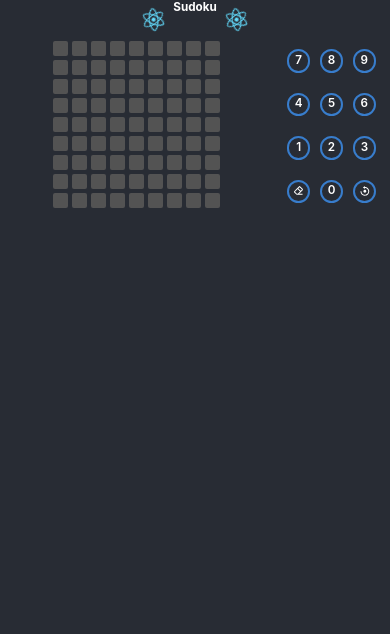
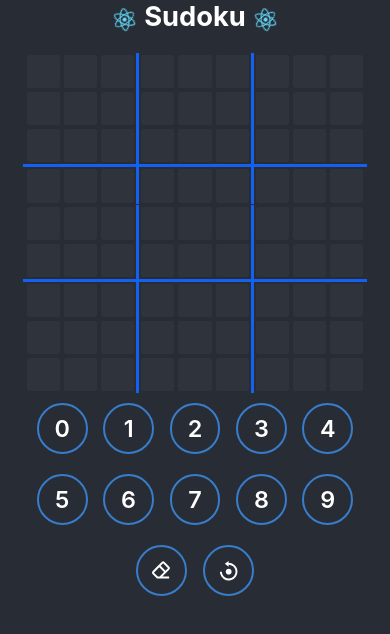
Before and after one commit to PyTanay/sudoku, a React (Create React App) app: page / in a window 390 px wide. Shown: the top 634 px of the page. Built offline with nearby package versions, Linux system fonts and the light colour scheme.

Commit message:
Major fixes validation applied

```diff
--- a/src/App.css
+++ b/src/App.css
@@ -11,9 +11,14 @@
   display: grid;
   grid-template-columns: 70% 30%;
 }
+@media only screen and (max-width: 600px) {
+  .mainGame {
+    grid-template-columns: repeat(1, 1fr);
+  }
+}
 h1.title {
   color: white;
-  font-size: 3vw;
+  font-size: 7vmin;
   padding: 0px;
   margin: 0px;
   margin-bottom: 20px;
--- a/src/App.js
+++ b/src/App.js
@@ -5,13 +5,32 @@ import './App.css';
 import WholeGrid from './components/WholeGrid';
 // import NumberSelector from './components/NumberSelector';
 import AllNumSel from './components/AllNumSel';
-import React,{ useState,useMemo} from 'react';
+import React,{ useState} from 'react';
 export const AppContext=React.createContext();
 
 function App() {
-  const [selected, setSelected] = useState([])
-  const [value, setValue] = useState([[...Array(9)],[...Array(9)],[...Array(9)],[...Array(9)],[...Array(9)],[...Array(9)],[...Array(9)],[...Array(9)],[...Array(9)]])
-  const providerValue={selected,setSelected,value,setValue}
+  const [selected, setSelected] = useState([undefined,undefined])
+  const [value, setValue] = useState([[...Array(9)].fill(null),[...Array(9)].fill(null),[...Array(9)].fill(null),[...Array(9)].fill(null),[...Array(9)].fill(null),[...Array(9)].fill(null),[...Array(9)].fill(null),[...Array(9)].fill(null),[...Array(9)].fill(null)])
+  const getCol=(col)=>{
+    var tempCol=[]
+    value.forEach(elem=>{tempCol.push(elem[col])})
+    return tempCol
+  }
+  const getBlock=(blockAddress)=>{
+    var tempBlock=[]
+    value.forEach((elem,index)=>{
+      if(index<blockAddress[0]*3 && index>=(blockAddress[0]-1)*3){
+        tempBlock.push(...elem.slice((blockAddress[1]-1)*3,blockAddress[1]*3))
+      }
+    })
+    return tempBlock
+  }
+  const getBlockAddress=(address)=>{
+    var tempRow=Math.floor(address[0]/3+1)
+    var tempCol=Math.floor(address[1]/3+1)
+    return [tempRow,tempCol]
+  }
+  const providerValue={selected,setSelected,value,setValue,getCol,getBlock,getBlockAddress}
 
   // useMemo(()=>({
   //   selected,setSelected,value,setValue
--- a/src/components/AllNumSel.jsx
+++ b/src/components/AllNumSel.jsx
@@ -4,7 +4,11 @@ import './allNumSel.css'
 import { BiEraser,BiReset } from "react-icons/bi";
 
 function AllNumSel() {
-    const arr1=[7,8,9,4,5,6,1,2,3,<BiEraser />,0,<BiReset />]
+    var arr1=[7,8,9,4,5,6,1,2,3,<BiEraser />,0,<BiReset />]
+    console.log(window.innerWidth)
+    if(window.innerWidth<=600) {
+        arr1=[0,1,2,3,4,5,6,7,8,9,<BiEraser />,<BiReset />]
+    }
     return (
         <div className="allNumSel">
             {arr1.map((x,index)=>(
--- a/src/components/OneRow.jsx
+++ b/src/components/OneRow.jsx
@@ -8,7 +8,7 @@ function OneRow(props) {
         <div className="oneRow">
             {[...Array(9)].map((i,index)=>{
                 if(index===2||index===5){
-                    return <><SingleBox key={index} col={index} row={row} /><div className="vLine"></div></>
+                    return <React.Fragment key={index}><SingleBox col={index} row={row} /><div className="vLine"></div></React.Fragment>
                 }else{
                     return <SingleBox key={index} col={index} row={row} />
                 }
--- a/src/components/SingleBox.jsx
+++ b/src/components/SingleBox.jsx
@@ -3,11 +3,48 @@ import {AppContext} from '../App'
 import './singleBox.css'
 
 function SingleBox(props) {
-    const {selected,setSelected,value}= useContext(AppContext)
+    const {selected,setSelected,value,getCol,getBlock,getBlockAddress}= useContext(AppContext)
     const [address] = useState([props.row,props.col])
+    var classList=["singleBox"]
+    if(selected.toString()===address.toString() && !classList.includes("selectedBox")){
+        classList.push("selectedBox")
+    }else{
+        classList=classList.filter(elem=>elem!=="selectedBox")
+    }
+    if(value[address[0]][address[1]]!==null && selected[0]!==undefined){
+        if(value[address[0]][address[1]]===value[selected[0]][selected[1]] && address.toString()!==selected.toString()){
+            classList.push("similarBox")
+        }else{
+            classList=classList.filter(elem=>elem!=="similarBox")
+        }
+    }
+    if(selected[0]!==undefined && value[selected[0]][selected[1]]!==null && address[0]===selected[0] && address[1]!==selected[1]){
+        if(value[address[0]].filter(x=>x===value[selected[0]][selected[1]]).length>1 && value[address[0]][address[1]]===value[selected[0]][selected[1]]){
+            classList.push("dangerBox")
+        }else{
+            classList=classList.filter(elem=>elem!=="dangerBox")
+        }
+    }
+    if(selected[0]!==undefined && value[selected[0]][selected[1]]!==null && address[1]===selected[1] && address[0]!==selected[0]){
+        if(getCol(selected[1]).filter(x=>x===value[selected[0]][selected[1]]).length>1 && value[address[0]][address[1]]===value[selected[0]][selected[1]]){
+            classList.push("dangerBox")
+        }else{
+            classList=classList.filter(elem=>elem!=="dangerBox")
+        }
+    }
+    if(selected[0]!==undefined && value[selected[0]][selected[1]]!==null && address[0]!==selected[0] && getBlockAddress(address).toString()===getBlockAddress(selected).toString()){
+        if(getBlock(getBlockAddress(address)).filter(x=>x===value[address[0]][address[1]]).length>1 && value[address[0]][address[1]]===value[selected[0]][selected[1]]){
+            classList.push("dangerBox")
+        }else{
+            classList=classList.filter(elem=>elem!=="dangerBox")
+        }
+    }
+    if(selected.toString()===address.toString() && selected[0]!==undefined){
+        console.log(value[selected[0]][selected[1]])
+    }
     return (
-        <div onClick={()=>setSelected(address)} className={`singleBox ${selected===address && "selectedBox"}`}>
-            <div className="text1 scrollIn">
+        <div onClick={()=>setSelected(address)} className={classList.join(" ")}>
+            <div className="text1">
                 {value[address[0]][address[1]]}
             </div>
         </div>
--- a/src/components/WholeGrid.jsx
+++ b/src/components/WholeGrid.jsx
@@ -1,4 +1,4 @@
-import React,{useState,useContext,useEffect} from 'react'
+import React,{useContext,useEffect} from 'react'
 import OneRow from './OneRow'
 import './wholeGrid.css'
 import {AppContext} from '../App'
@@ -7,12 +7,11 @@ function WholeGrid() {
     const {selected,setSelected,value,setValue} = useContext(AppContext)
     useEffect(() => {
         const changeValue=(e)=>{
+            if(selected.length!==0){
                 if(/[0-9]/.test(e.key)){
-                if(selected.length!==0){
                     var temp=value
                     temp[selected[0]][selected[1]]=e.key
                     setValue([...temp])
-                }
                 }
                 const tempArr=['ArrowUp','ArrowLeft','ArrowDown','ArrowRight']
                 if(tempArr.includes(e.key)){
@@ -33,9 +32,17 @@ function WholeGrid() {
                             break;
                     }
                 }
+                if(e.key==="Delete"){
+                    var temp1=value
+                    temp1[selected[0]][selected[1]]=null
+                    setValue([...temp1])
+                }
+                if(e.key==="Escape"){
+                    setSelected([])
+                }
+            }
         }
         document.addEventListener("keydown",changeValue)
-        console.log(selected)
         return ()=>{
             document.removeEventListener("keydown",changeValue)
         }
@@ -43,7 +50,7 @@ function WholeGrid() {
 
     return (
         <div className="wholeGrid">
-            {[...Array(9)].map((x,index)=>(index===2||index===5)?<><OneRow key={index} row={index}  /><div className="hLine"></div></>:<OneRow key={index} row={index}  />)}
+            {[...Array(9)].map((x,index)=>(index===2||index===5)?<React.Fragment key={index}><OneRow row={index}  /><div className="hLine"></div></React.Fragment>:<OneRow key={index} row={index}  />)}
         </div>
     )
 }
--- a/src/components/numberSelector.css
+++ b/src/components/numberSelector.css
@@ -10,6 +10,17 @@
   margin-right: 4%;
   position: relative;
   transition: 0.2s ease-in-out;
+}
+@media only screen and (max-width: 600px) {
+  .numberSelector {
+    --x: 12vw;
+    margin-left: 2%;
+    margin-right: 2%;
+  }
+  .text {
+    font-size: 6vw !important;
+    line-height: 6vw;
+  }
 }
 .text {
   position: absolute;
--- a/src/components/oneRow.css
+++ b/src/components/oneRow.css
@@ -4,3 +4,14 @@
   justify-content: center;
   margin: auto;
 }
+.vLine {
+  position: relative;
+  width: 3px;
+  height: 4.2vw;
+  background-color: rgb(19, 97, 243);
+}
+@media only screen and (max-width: 600px) {
+  .vLine {
+    height: 9.5vw;
+  }
+}
--- a/src/components/singleBox.css
+++ b/src/components/singleBox.css
@@ -1,13 +1,22 @@
 .singleBox {
   --x: 5.5%;
-  background-color: rgb(83, 83, 83);
+  background-color: #2f333b;
   border-radius: 2px;
   width: var(--x);
   padding-top: var(--x);
   margin: 2px;
   position: relative;
-  transition: .2s linear;
+  transition: 0.2s linear;
   clip-path: circle(70% at 50% 50%);
+}
+@media only screen and (max-width: 600px) {
+  .singleBox {
+    --x: 8.5%;
+  }
+  .text1 {
+    font-size: 6vw !important;
+    line-height: 8vw !important;
+  }
 }
 .singleBox:hover {
   background-color: rgb(100, 100, 100);
@@ -17,19 +26,19 @@
 }
 .selectedBox {
   background-color: rgb(45, 111, 235);
-  transition: .2s ease-in;
-  animation: circle .2s ease-in-out;
+  transition: 0.2s ease-in;
+  animation: circle 0.2s cubic-bezier(0.41, 0.51, 0.24, 2.82) forwards;
 }
-@keyframes circle{
-  0%{
-    clip-path:circle(0% at 50% 50%);
+@keyframes circle {
+  0% {
+    clip-path: circle(70% at 50% 50%);
   }
-  100%{
-    clip-path:circle(70% at 50% 50%);
+  100% {
+    clip-path: circle(45% at 50% 50%);
   }
 }
 .selectedBox:hover {
-  background-color:  rgb(38, 81, 199);
+  background-color: rgb(38, 81, 199);
 }
 .text1 {
   position: absolute;
@@ -44,6 +53,22 @@
   bottom: 0;
   right: 0;
 }
-.text1:hover{
+.text1:hover {
   cursor: pointer;
 }
+.similarBox {
+  background-color: rgb(122, 134, 81);
+  transition: 0.2s ease-in;
+  animation: circle 0.3s cubic-bezier(0.41, 0.51, 0.24, 1.82) forwards;
+}
+.similarBox:hover {
+  background-color: rgb(92, 102, 57);
+}
+.dangerBox {
+  background-color: rgb(185, 62, 62);
+  transition: 0.2s ease-in;
+  animation: circle 0.3s cubic-bezier(0.41, 0.51, 0.24, 1.82) forwards;
+}
+.dangerBox:hover {
+  background-color: rgb(138, 44, 44);
+}
--- a/src/components/wholeGrid.css
+++ b/src/components/wholeGrid.css
@@ -1,3 +1,14 @@
 .wholeGrid {
   /* float: left; */
 }
+.hLine {
+  margin: auto;
+  width: 60%;
+  height: 3px;
+  background-color: rgb(19, 97, 243);
+}
+@media only screen and (max-width: 600px) {
+  .hLine {
+    width: 88%;
+  }
+}
```
Also changed, not shown: 1 other file (tests, documents, lock files or other folders). Lines whose indentation alone changed are shown as unchanged.
